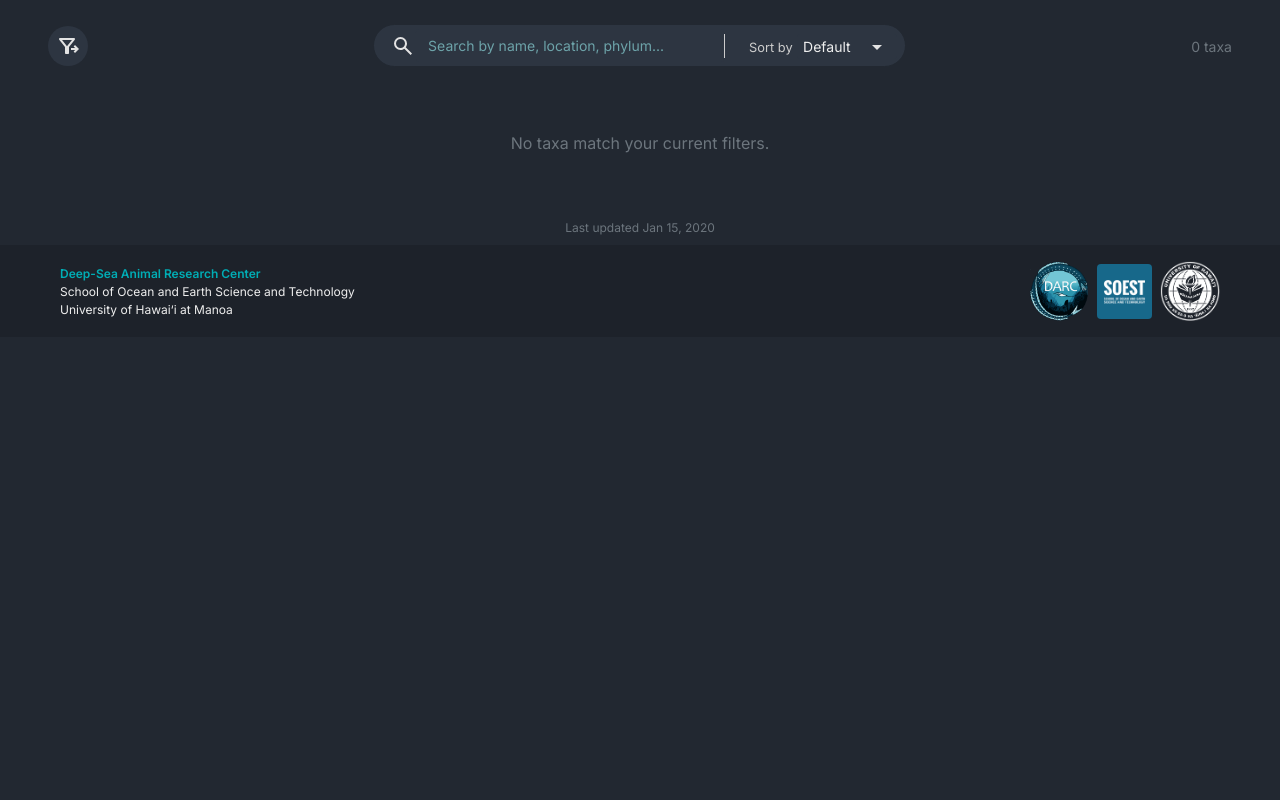
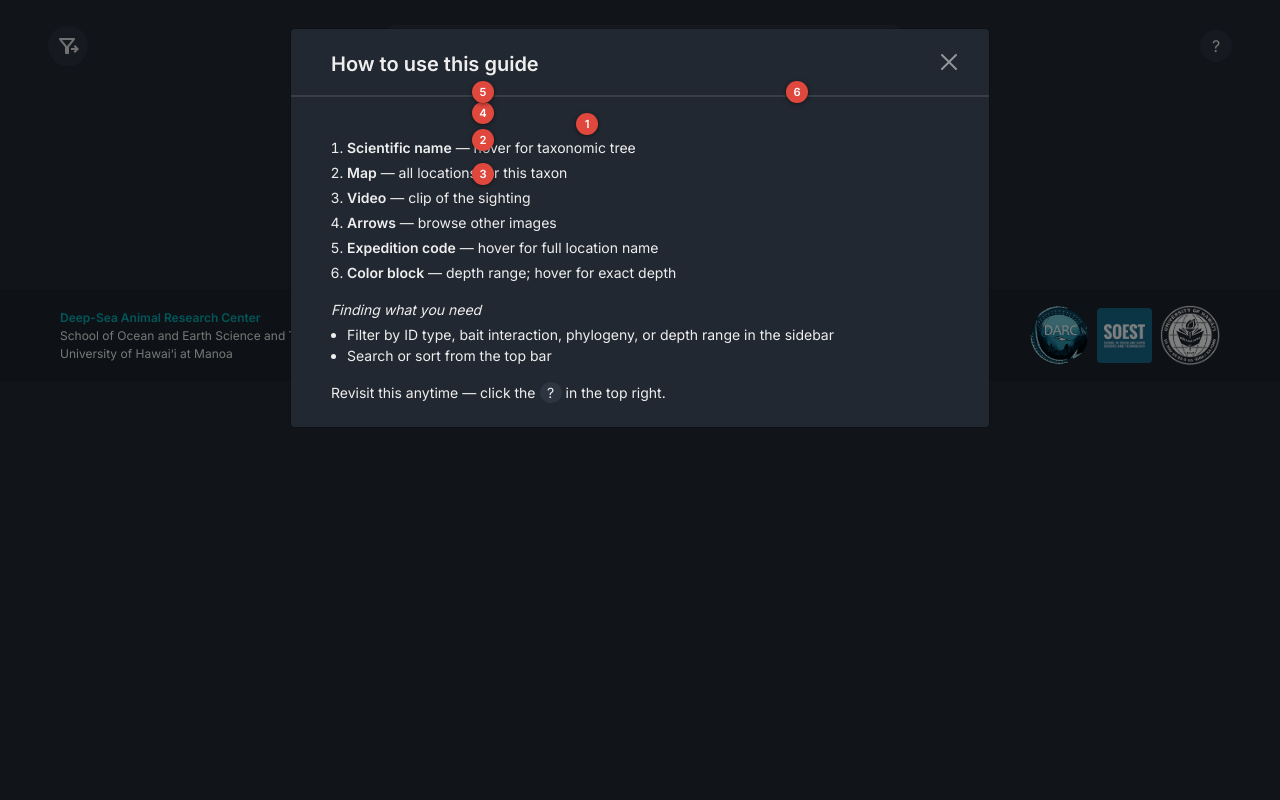
Before and after one commit to DARC-UHM/external-image-review, a Flask app: template application/templates/image-reference.html in a window 1280 px wide. Run offline with Flask 3, Linux system fonts and the light colour scheme; the template is opened without the code that fills it: most values are stand-ins (such as "Sample title", 1, 10 or a date in 2020); parts of the project's set-up code (start-up, migrations or seed data) failed here and were passed over; some libraries are stand-ins or nearby versions.

Commit message:
Add 'how to' modal (#16)

```diff
--- a/application/static/css/image-reference.css
+++ b/application/static/css/image-reference.css
@@ -34,6 +34,23 @@
 }
 
 .toggle-btn:hover {
+    background: rgba(255, 255, 255, 0.1);
+}
+
+.help-btn {
+    width: 2rem;
+    height: 2rem;
+    background: var(--darc-input-bg);
+    border: none;
+    border-radius: 100%;
+    cursor: pointer;
+    transition: transform 0.3s ease;
+    color: var(--darc-text);
+    margin-top: auto;
+    margin-bottom: auto;
+}
+
+.help-btn:hover {
     background: rgba(255, 255, 255, 0.1);
 }
 
@@ -127,3 +144,65 @@
 #phylogenyTree ul {
     border-left: 1px solid var(--darc-border);
 }
+
+.help-guide-wrapper {
+    position: relative;
+    max-width: 320px;
+}
+
+.help-guide-badge {
+    position: absolute;
+    display: flex;
+    align-items: center;
+    justify-content: center;
+    width: 22px;
+    height: 22px;
+    border-radius: 50%;
+    background: #e0483e;
+    color: #fff;
+    font-weight: 700;
+    font-size: 0.7rem;
+    box-shadow: 0 1px 4px rgba(0, 0, 0, 0.5);
+    pointer-events: none;
+    z-index: 10;
+}
+
+.help-guide-badge-title {
+    top: 0;
+    left: 30%;
+}
+
+.help-guide-badge-map {
+    top: 16px;
+    left: -8px;
+}
+
+.help-guide-badge-video {
+    top: 50px;
+    left: -8px;
+}
+
+.help-guide-badge-arrows {
+    top: 50%;
+    left: -8px;
+    margin-top: -11px;
+}
+
+.help-guide-badge-location {
+    bottom: 10px;
+    left: -8px;
+}
+
+.help-guide-badge-depth {
+    bottom: 10px;
+    right: -8px;
+}
+
+.help-guide-legend-swatch {
+    display: inline-block;
+    width: 12px;
+    height: 12px;
+    border-radius: 2px;
+    margin-right: 4px;
+    vertical-align: middle;
+}
--- a/application/static/css/style.css
+++ b/application/static/css/style.css
@@ -73,6 +73,22 @@ select {
 ::-webkit-scrollbar-thumb:hover {
     background-color: #686869;
     border-radius: 10px;
+}
+
+.modal-dialog {
+    max-width: 700px;
+}
+
+.modal-content {
+    background-color: var(--darc-bg);
+}
+
+.modal-header {
+    border-bottom: 2px solid var(--darc-border);
+}
+
+.modal-footer {
+    border-top: 2px solid var(--darc-border);
 }
 
 .values {
--- a/application/static/js/image-references.js
+++ b/application/static/js/image-references.js
@@ -1,6 +1,5 @@
-import { depthColor } from './util.js';
+import { depthColor, DEPTH_COLOR } from './util.js';
 
-const BASE_URL = 'https://darc.soest.hawaii.edu/';
 const slideshows = {}; // { fullName: { currentIndex, maxIndex, depths } }
 const phyla = {};
 const canEdit = window.canEdit ?? false;
@@ -71,7 +70,44 @@ $(document).ready(() => {
         $childUl.toggleClass("d-none");
         $toggle.toggleClass("tree-toggle-open");
     });
+    renderHelpModal();
+    showHelpModalOnFirstVisit();
 });
+
+function renderHelpModal() {
+    if (!imageReferences.length) {
+        return;
+    }
+    $('#helpSampleCard').html(imageRefCard(getGuideSampleImageRef(), false));
+    $('#helpDepthLegend').html(depthLegend());
+}
+
+const HELP_GUIDE_SEEN_KEY = 'imageRefHelpGuideSeen';
+
+function showHelpModalOnFirstVisit() {
+    try {
+        if (localStorage.getItem(HELP_GUIDE_SEEN_KEY)) {
+            return;
+        }
+        localStorage.setItem(HELP_GUIDE_SEEN_KEY, 'true');
+    } catch (e) {
+        return;
+    }
+    $('#imageRefHelpModal').modal('show');
+}
+
+function getGuideSampleImageRef() {
+    return imageReferences.find((imageRef) => imageRef.photo_records.length > 1) ?? imageReferences[0];
+}
+
+function depthLegend() {
+    return Object.entries(DEPTH_COLOR).map(([range, color]) => `
+        <span class="d-inline-flex align-items-center me-3">
+            <span class="help-guide-legend-swatch" style="background: ${color};"></span>
+            ${range}m
+        </span>
+    `).join('');
+}
 
 function toggleSidebar() {
     $('#filterSidebar').toggleClass('collapsed');
@@ -114,7 +150,7 @@ function updateImageGrid() {
     }
 
     filterdAndSortedImageRefs.forEach((imageRef) => {
-        addItemToGrid(imageRef);
+        $('#imageGrid').append(imageRefCard(imageRef));
     });
 }
 
@@ -254,12 +290,12 @@ const filterAndSort = (list, key) => {
     return filtered.concat(list.filter((anno) => !anno[key]));
 }
 
-function addItemToGrid(imageRef) {
+function imageRefCard(imageRef, formatForGrid = true) {
     const fullName = formattedName(imageRef);
     const photoKey = fullName.replaceAll(' ', '-');
     slideshows[photoKey] = { currentIndex: 0, maxIndex: imageRef.photo_records.length - 1, depths: [] };
-    $('#imageGrid').append(`
-        <div class="col-lg-3 col-md-4 col-sm-6 col-12 p-2">
+    return `
+        <div class="${formatForGrid ? 'col-lg-3 col-md-4 col-sm-6 col-12' : ''} p-2">
             <div class="image-ref-card rounded-3 small">
                 <div class="image-ref-card-header rounded-top m-0 position-relative">
                     ${cardTitle(imageRef, fullName)}
@@ -288,7 +324,7 @@ function addItemToGrid(imageRef) {
                 <div style="height: 1.5rem;"></div>
             </div>
         </div>
-    `);
+    `;
 }
 
 const cardTitle = (imageRef, fullName) => {
@@ -342,7 +378,7 @@ const observationsLink = (scientificName) => {
     return `
         <div class="position-absolute top-0 start-0 btn">
             <a
-                href="${BASE_URL}observations?name=${scientificName}"
+                href="/observations?name=${scientificName}"
                 target="_blank"
                 class="header-link"
                 data-toggle="tooltip"
@@ -354,7 +390,7 @@ const observationsLink = (scientificName) => {
 }
 
 function getPhotoSlideshow(imageRef, photoRecord, fullName, photoKey, index) {
-    const imageUrl = `${BASE_URL}image-reference/image`;
+    const imageUrl = '/image-reference/image';
     return `
         <div id="${photoKey}-${index}" style="display: ${index > 0 ? 'none' : 'block'}; width: 100%">
             <div class="position-relative">
--- a/application/templates/image-reference.html
+++ b/application/templates/image-reference.html
@@ -153,16 +153,74 @@
                 </div>
             </div>
         </div>
-        <div class="my-auto text-end" style="min-width: 2.5rem;">
-            <span id="resultsCount" class="small text-muted"></span>
-        </div>
+        <button
+            class="help-btn"
+            data-bs-toggle="modal"
+            data-bs-target="#imageRefHelpModal"
+            data-toggle="tooltip"
+            title="How to use this guide"
+        >
+            ?
+        </button>
     </div>
     <div id="imageGrid" class="row d-flex my-3 mx-5">
     </div>
-    <div class="text-center text-muted my-2" style="font-size: 0.75rem;">
+    <div class="text-center mt-2" style="min-width: 2.5rem;">
+        <span id="resultsCount" class="small text-muted"></span>
+    </div>
+    <div class="text-center text-muted mt-1 mb-4 fst-italic" style="font-size: 0.75rem;">
         Last updated <span id="lastUpdated">N/A</span>
     </div>
     {% include 'footer.html' %}
+</div>
+<div class="modal fade" id="imageRefHelpModal" tabindex="-1" aria-hidden="true">
+    <div class="modal-dialog modal-lg">
+        <div class="modal-content">
+            <div class="modal-header text-center">
+                <h5 class="modal-title mt-1 ms-4" style="font-weight: 600;">
+                    How to use this guide
+                </h5>
+                <button type="button" class="btn-close btn-close-white me-2" data-bs-dismiss="modal" aria-label="Close"></button>
+            </div>
+            <div id="helpModalBody" class="modal-body text-start mx-4">
+                <div class="help-guide-wrapper mx-auto mb-4">
+                    <div id="helpSampleCard"></div>
+                    <span class="help-guide-badge help-guide-badge-title">1</span>
+                    <span class="help-guide-badge help-guide-badge-map">2</span>
+                    <span class="help-guide-badge help-guide-badge-video">3</span>
+                    <span class="help-guide-badge help-guide-badge-arrows">4</span>
+                    <span class="help-guide-badge help-guide-badge-location">5</span>
+                    <span class="help-guide-badge help-guide-badge-depth">6</span>
+                </div>
+                <ol class="small ps-3">
+                    <li class="mb-1"><strong>Scientific name</strong> — hover for taxonomic tree</li>
+                    <li class="mb-1"><strong>Map</strong> — all locations for this taxon</li>
+                    <li class="mb-1"><strong>Video</strong> — clip of the sighting</li>
+                    <li class="mb-1"><strong>Arrows</strong> — browse other images</li>
+                    <li class="mb-1"><strong>Expedition code</strong> — hover for full location name</li>
+                    <li class="mb-1"><strong>Color block</strong> — depth range; hover for exact depth</li>
+                </ol>
+                <div id="helpDepthLegend" class="small mb-3"></div>
+                <div class="small">
+                    <div class="fst-italic mb-1">Finding what you need</div>
+                    <ul class="ps-3 mb-3">
+                        <li>Filter by ID type, bait interaction, phylogeny, or depth range in the sidebar</li>
+                        <li>Search or sort from the top bar</li>
+                    </ul>
+                    <div class="mb-2 d-flex gap-1">
+                        Revisit this anytime — click the
+                        <span
+                            style="background: var(--darc-input-bg); width: 22px;"
+                            class="rounded-circle text-center"
+                        >
+                            ?
+                        </span>
+                        in the top right.
+                    </div>
+                </div>
+            </div>
+        </div>
+    </div>
 </div>
 <script>
   const None = null;
```
